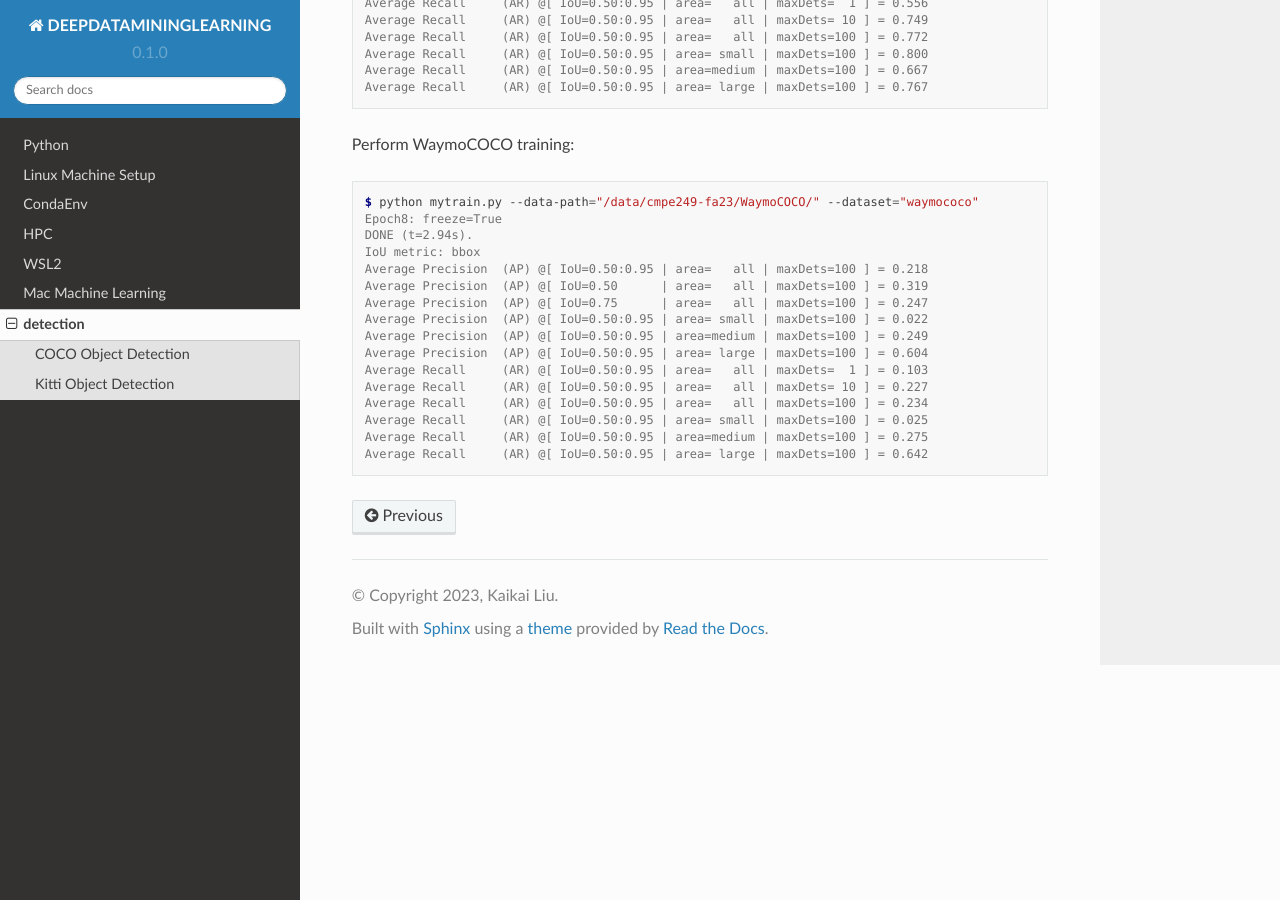
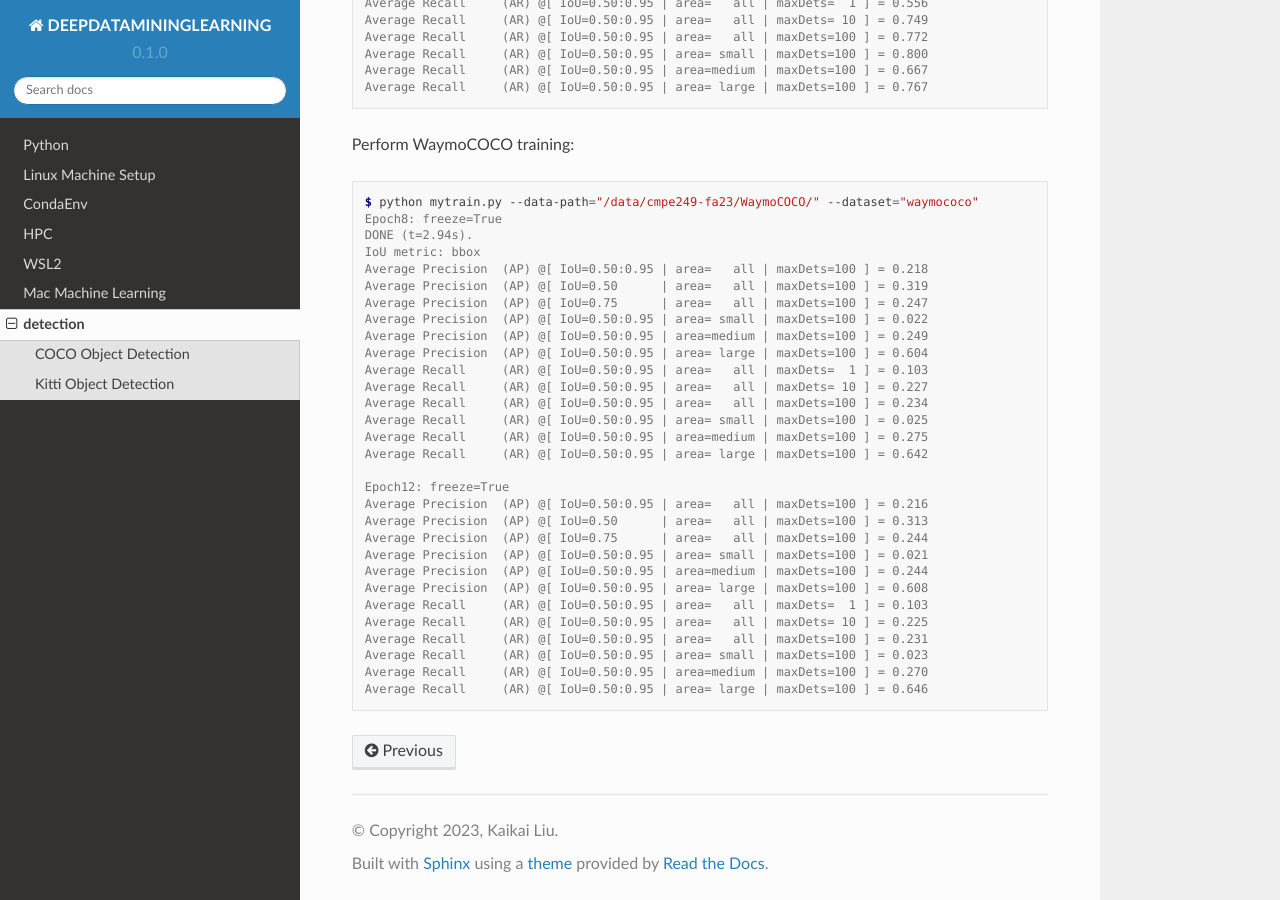
Before and after one commit to coderkj7/DeepDataMiningLearning_20251122, a Sphinx documentation site: the page built from docs/source/detection.rst, in a window 1280 px wide and 900 px high, scrolled down 1503 px. Built offline with Sphinx 7.4.7 and the Read the Docs theme 2.0.0, drawn with Linux system fonts in a browser that asks for light colours.

Commit message:
add multi-GPU train

```diff
--- a/docs/source/detection.rst
+++ b/docs/source/detection.rst
@@ -107,3 +107,17 @@
    Average Recall     (AR) @[ IoU=0.50:0.95 | area= small | maxDets=100 ] = 0.025
    Average Recall     (AR) @[ IoU=0.50:0.95 | area=medium | maxDets=100 ] = 0.275
    Average Recall     (AR) @[ IoU=0.50:0.95 | area= large | maxDets=100 ] = 0.642
+
+   Epoch12: freeze=True
+   Average Precision  (AP) @[ IoU=0.50:0.95 | area=   all | maxDets=100 ] = 0.216
+   Average Precision  (AP) @[ IoU=0.50      | area=   all | maxDets=100 ] = 0.313
+   Average Precision  (AP) @[ IoU=0.75      | area=   all | maxDets=100 ] = 0.244
+   Average Precision  (AP) @[ IoU=0.50:0.95 | area= small | maxDets=100 ] = 0.021
+   Average Precision  (AP) @[ IoU=0.50:0.95 | area=medium | maxDets=100 ] = 0.244
+   Average Precision  (AP) @[ IoU=0.50:0.95 | area= large | maxDets=100 ] = 0.608
+   Average Recall     (AR) @[ IoU=0.50:0.95 | area=   all | maxDets=  1 ] = 0.103
+   Average Recall     (AR) @[ IoU=0.50:0.95 | area=   all | maxDets= 10 ] = 0.225
+   Average Recall     (AR) @[ IoU=0.50:0.95 | area=   all | maxDets=100 ] = 0.231
+   Average Recall     (AR) @[ IoU=0.50:0.95 | area= small | maxDets=100 ] = 0.023
+   Average Recall     (AR) @[ IoU=0.50:0.95 | area=medium | maxDets=100 ] = 0.270
+   Average Recall     (AR) @[ IoU=0.50:0.95 | area= large | maxDets=100 ] = 0.646
```
Also changed, not shown: 1 other file.
